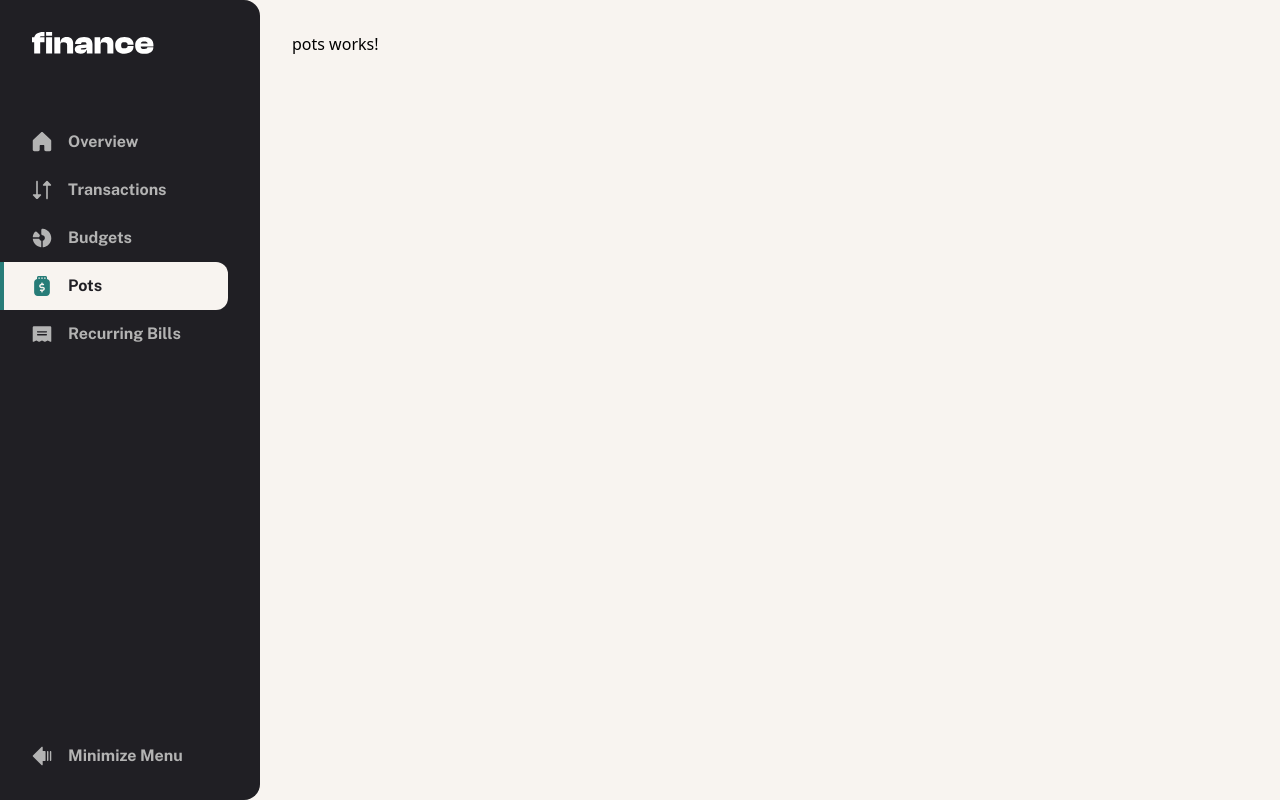
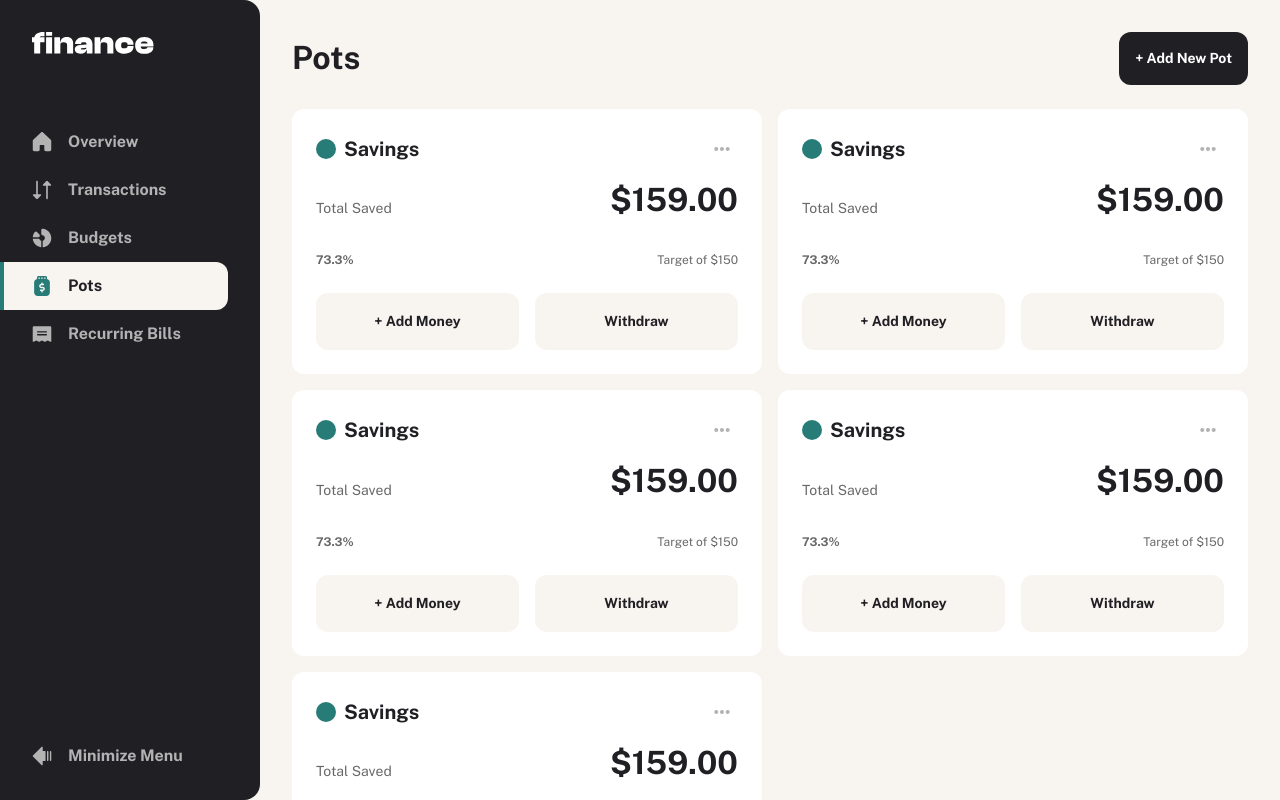
Before and after one commit to fandresh7/frontendmentor-finance-app, an Angular app: page /pots in a window 1280 px wide. Built offline with nearby package versions, Linux system fonts and the light colour scheme.

Commit message:
feat: implement pot card component with dropdown menu and basic layout

```diff
--- /dev/null
+++ b/src/app/components/pot-card/pot-card.html
@@ -0,0 +1,66 @@
+<card>
+  <section class="flex items-center justify-between">
+    <div class="flex items-center gap-2">
+      <div class="bg-green size-5 rounded-full"></div>
+      <h2 class="text-preset-2 text-grey-900">Savings</h2>
+    </div>
+    <div
+      class="text-grey-300 hover:bg-beige-100 size-8 cursor-pointer rounded-full p-2 transition-colors duration-300"
+      (click)="toggleDropdown()"
+      (keydown)="toggleDropdown()"
+      tabindex="0"
+      cdkOverlayOrigin
+      #origin="cdkOverlayOrigin">
+      <ellipsis-icon class="full" />
+    </div>
+  </section>
+
+  <section class="flex flex-col gap-4">
+    <div class="flex items-end justify-between gap-4">
+      <p class="text-preset-4 text-grey-500">Total Saved</p>
+      <p class="text-preset-1 text-grey-900">{{ 159 | currency:'USD':'symbol':'1.2-2' }}</p>
+    </div>
+    <progress-bar
+      color="#277c78"
+      [percentage]="50"
+      [isTiny]="true" />
+
+    <div class="flex items-center justify-between gap-4">
+      <p class="text-preset-5-bold text-grey-500">73.3%</p>
+      <p class="text-preset-5 text-grey-500">Target of $150</p>
+    </div>
+
+    <div class="mt-2 grid grid-cols-2 gap-4">
+      <button class="text-preset-4-bold bg-beige-100 text-grey-900 hover:border-beige-500 cursor-pointer rounded-xl border-2 border-transparent p-4 transition-colors duration-300 hover:bg-white">+ Add Money</button>
+      <button class="text-preset-4-bold bg-beige-100 text-grey-900 hover:border-beige-500 cursor-pointer rounded-xl border-2 border-transparent p-4 transition-colors duration-300 hover:bg-white">Withdraw</button>
+    </div>
+  </section>
+</card>
+
+<ng-template
+  cdkConnectedOverlay
+  [cdkConnectedOverlayOrigin]="origin"
+  [cdkConnectedOverlayOpen]="isOpen()"
+  cdkConnectedOverlayHasBackdrop
+  cdkConnectedOverlayBackdropClass="cdk-overlay-transparent-backdrop"
+  (backdropClick)="closeDropdown()"
+  (detach)="closeDropdown()">
+  <div class="max-h-96 max-w-full overflow-y-auto rounded-xl bg-white p-4 shadow-2xl">
+    <ul class="divide-grey-100 divide-y">
+      <li
+        class="text-grey-900 text-preset-4 cursor-pointer py-4 transition-colors duration-200 first:pt-0 last:pb-0"
+        (click)="openModal()"
+        (keydown)="openModal()"
+        tabindex="0">
+        Edit Pot
+      </li>
+      <li
+        class="text-red text-preset-4 cursor-pointer py-4 transition-colors duration-200 first:pt-0 last:pb-0"
+        (click)="openModal()"
+        (keydown)="openModal()"
+        tabindex="0">
+        Delete Pot
+      </li>
+    </ul>
+  </div>
+</ng-template>
--- /dev/null
+++ b/src/app/components/pot-card/pot-card.ts
@@ -0,0 +1,29 @@
+import { ChangeDetectionStrategy, Component, signal } from '@angular/core'
+import { OverlayModule } from '@angular/cdk/overlay'
+import { CurrencyPipe } from '@angular/common'
+
+import { Card } from '@shared/components/card/card'
+import { EllipsisIcon } from '@shared/components/icons/icons'
+import { ProgressBar } from '@shared/components/progress-bar/progress-bar'
+
+@Component({
+  selector: 'pot-card',
+  imports: [OverlayModule, Card, EllipsisIcon, CurrencyPipe, ProgressBar],
+  templateUrl: './pot-card.html',
+  changeDetection: ChangeDetectionStrategy.OnPush
+})
+export class PotCard {
+  isOpen = signal(false)
+
+  toggleDropdown() {
+    this.isOpen.set(!this.isOpen())
+  }
+
+  closeDropdown() {
+    this.isOpen.set(false)
+  }
+
+  openModal() {
+    console.log('openModal')
+  }
+}
--- a/src/app/pages/pots/pots.html
+++ b/src/app/pages/pots/pots.html
@@ -1 +1,14 @@
-<p>pots works!</p>
+<section class="flex flex-col gap-6">
+  <section class="flex flex-wrap items-center justify-between gap-4">
+    <h1 class="text-preset-1 text-grey-900">Pots</h1>
+    <button class="text-preset-4-bold bg-grey-900 hover:bg-beige-500 cursor-pointer rounded-xl p-4 text-white transition-colors duration-300">+ Add New Pot</button>
+  </section>
+
+  <section class="grid grid-cols-1 gap-4 lg:grid-cols-2">
+    <pot-card />
+    <pot-card />
+    <pot-card />
+    <pot-card />
+    <pot-card />
+  </section>
+</section>
--- a/src/app/pages/pots/pots.ts
+++ b/src/app/pages/pots/pots.ts
@@ -1,8 +1,9 @@
 import { ChangeDetectionStrategy, Component } from '@angular/core'
+import { PotCard } from '@components/pot-card/pot-card'
 
 @Component({
   selector: 'pots',
-  imports: [],
+  imports: [PotCard],
   templateUrl: './pots.html',
   changeDetection: ChangeDetectionStrategy.OnPush
 })
```
Also changed, not shown: 1 other file (tests, documents, lock files or other folders).
